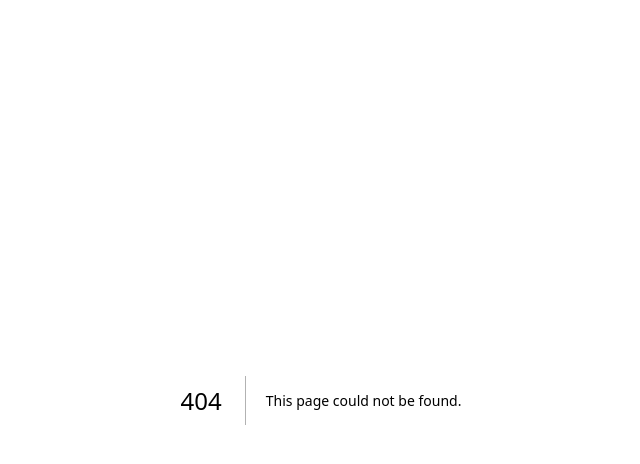
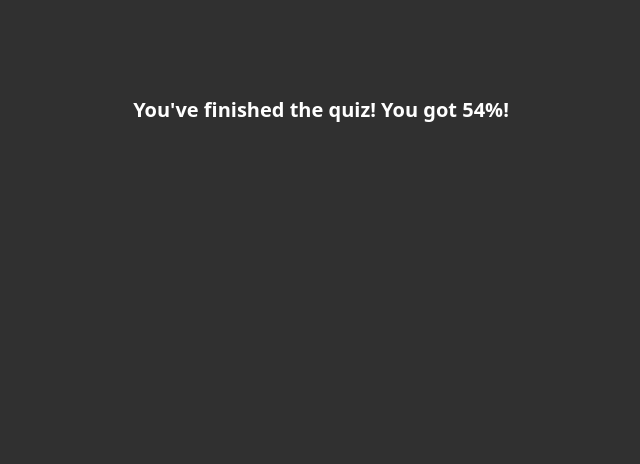
Before and after one commit to leu/aslhack, a Next.js app: page /student/finished in a window 1280 px wide. Before the commit this address had no page. Shown: the top 464 px of the page, without its empty margins (319-959 px from the left). Built offline with nearby package versions, Linux system fonts and the light colour scheme.

Commit message:
Add a 'finished' page

```diff
--- /dev/null
+++ b/src/pages/student/finished.tsx
@@ -0,0 +1,10 @@
+export default function Finished() {
+    const score_percent = "54%"
+    return (
+      <main className={`flex min-h-screen flex-col items-center p-24`}>
+        <div className="text-xl w-screen text-center font-bold">
+            You've finished the quiz! You got {score_percent}!
+        </div>
+      </main>
+  )
+}
```
